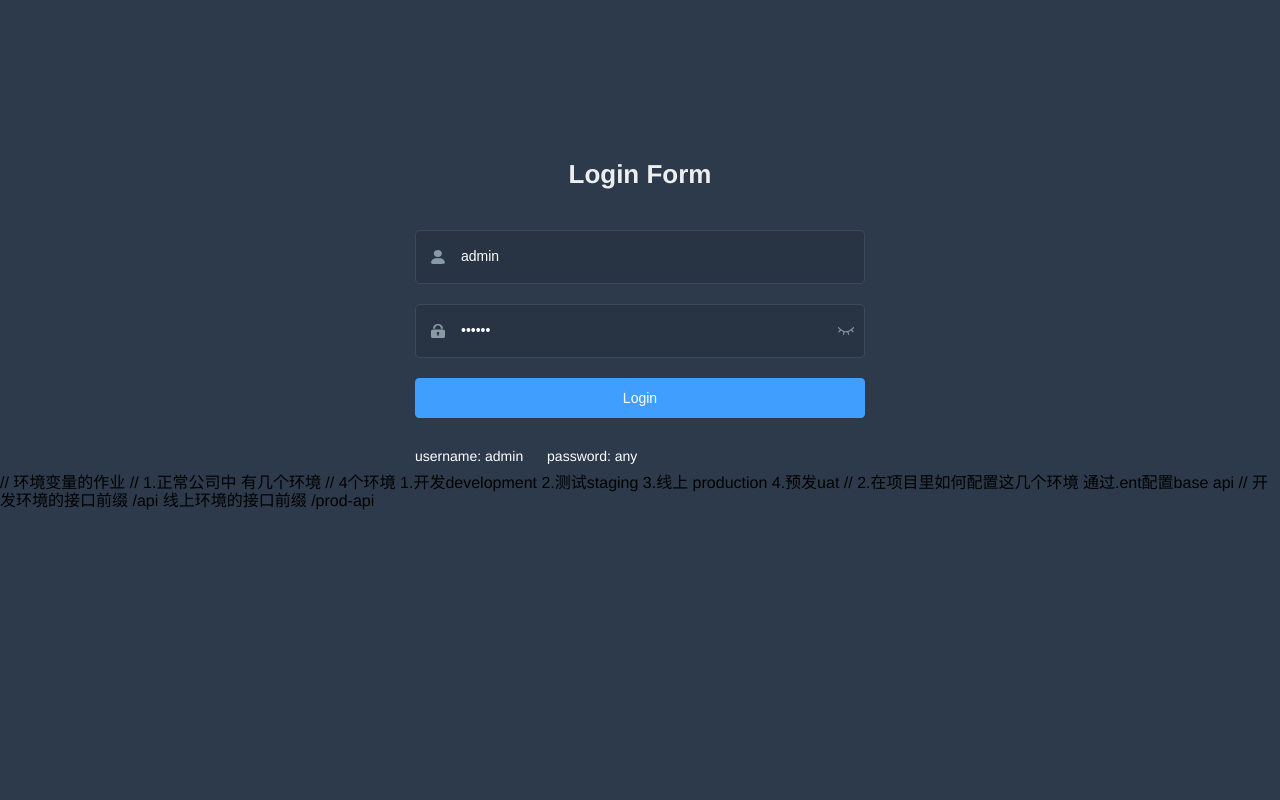
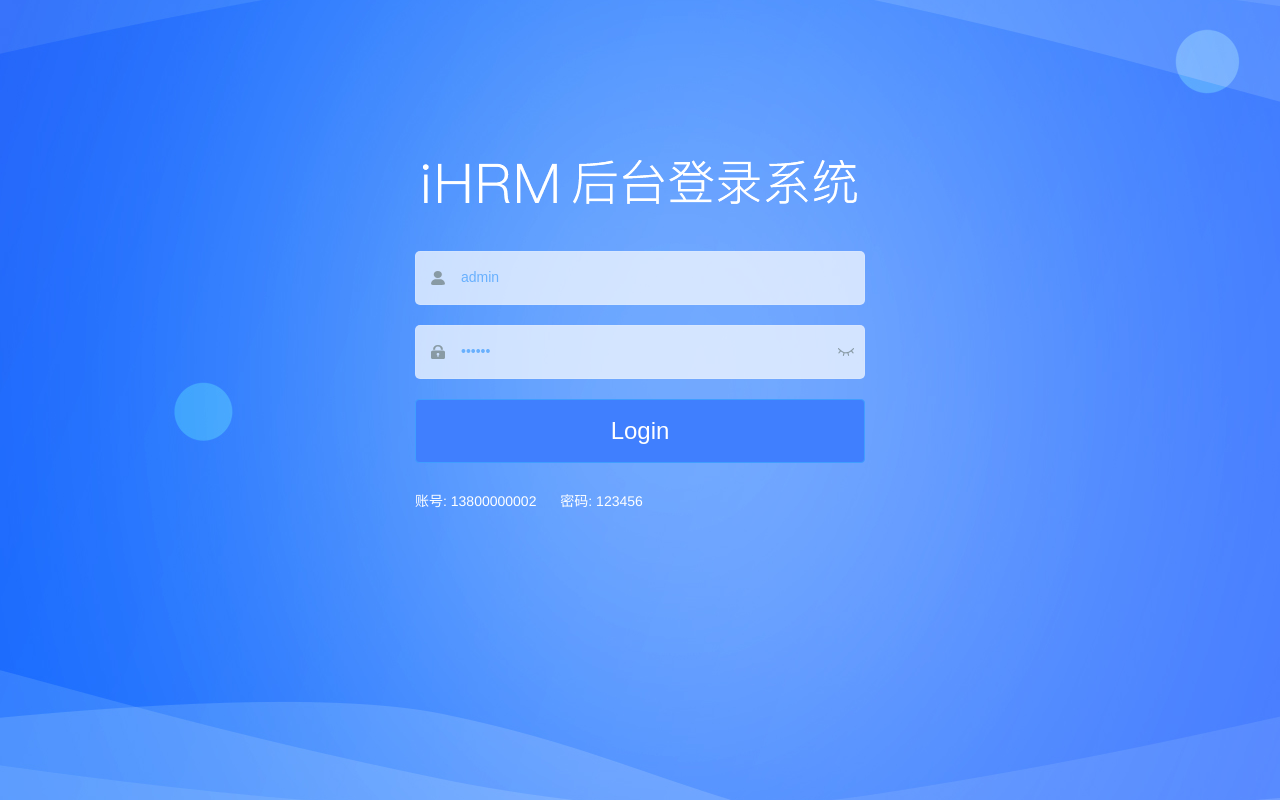
Before and after one commit to xyu123456789/rlzy, a Vue app: page /#/login in a window 1280 px wide. Built offline with nearby package versions, Linux system fonts and the light colour scheme.

Commit message:
css样式完成

```diff
--- a/src/views/login/index.vue
+++ b/src/views/login/index.vue
@@ -1,9 +1,17 @@
 <template>
   <div class="login-container">
-    <el-form ref="loginForm" :model="loginForm" :rules="loginRules" class="login-form" auto-complete="on" label-position="left">
-
+    <el-form
+      ref="loginForm"
+      :model="loginForm"
+      :rules="loginRules"
+      class="login-form"
+      auto-complete="on"
+      label-position="left"
+    >
       <div class="title-container">
-        <h3 class="title">Login Form</h3>
+        <h3 class="title">
+          <img src="@/assets/common/login-logo.png" alt="" />
+        </h3>
       </div>
 
       <el-form-item prop="username">
@@ -37,25 +45,31 @@
           @keyup.enter.native="handleLogin"
         />
         <span class="show-pwd" @click="showPwd">
-          <svg-icon :icon-class="passwordType === 'password' ? 'eye' : 'eye-open'" />
+          <svg-icon
+            :icon-class="passwordType === 'password' ? 'eye' : 'eye-open'"
+          />
         </span>
       </el-form-item>
 
-      <el-button :loading="loading" type="primary" style="width:100%;margin-bottom:30px;" @click.native.prevent="handleLogin">Login</el-button>
+      <el-button
+        class="loginBtn"
+        :loading="loading"
+        type="primary"
+        style="width: 100%; margin-bottom: 30px"
+        @click.native.prevent="handleLogin"
+      >Login</el-button>
 
       <div class="tips">
-        <span style="margin-right:20px;">username: admin</span>
-        <span> password: any</span>
+        <span style="margin-right:20px;">账号: 13800000002</span>
+        <span> 密码: 123456</span>
       </div>
-
     </el-form>
-    // 环境变量的作业
-    // 1.正常公司中 有几个环境
-    // 4个环境  1.开发development 2.测试staging 3.线上 production 4.预发uat
-    // 2.在项目里如何配置这几个环境 通过.ent配置base api
-    // 开发环境的接口前缀 /api  线上环境的接口前缀 /prod-api
+    <!-- 环境变量的作业
+     1.正常公司中 有几个环境
+     4个环境  1.开发development 2.测试staging 3.线上 production 4.预发uat
+     2.在项目里如何配置这几个环境 通过.ent配置base api
+     开发环境的接口前缀 /api  线上环境的接口前缀 /prod-api -->
   </div>
-
 </template>
 
 <script>
@@ -84,8 +98,12 @@
         password: '111111'
       },
       loginRules: {
-        username: [{ required: true, trigger: 'blur', validator: validateUsername }],
-        password: [{ required: true, trigger: 'blur', validator: validatePassword }]
+        username: [
+          { required: true, trigger: 'blur', validator: validateUsername }
+        ],
+        password: [
+          { required: true, trigger: 'blur', validator: validatePassword }
+        ]
       },
       loading: false,
       passwordType: 'password',
@@ -112,15 +130,18 @@
       })
     },
     handleLogin() {
-      this.$refs.loginForm.validate(valid => {
+      this.$refs.loginForm.validate((valid) => {
         if (valid) {
           this.loading = true
-          this.$store.dispatch('user/login', this.loginForm).then(() => {
-            this.$router.push({ path: this.redirect || '/' })
-            this.loading = false
-          }).catch(() => {
-            this.loading = false
-          })
+          this.$store
+            .dispatch('user/login', this.loginForm)
+            .then(() => {
+              this.$router.push({ path: this.redirect || '/' })
+              this.loading = false
+            })
+            .catch(() => {
+              this.loading = false
+            })
         } else {
           console.log('error submit!!')
           return false
@@ -135,8 +156,8 @@
 /* 修复input 背景不协调 和光标变色 */
 /* Detail see https://github.com/PanJiaChen/vue-element-admin/pull/927 */
 
-$bg:#283443;
-$light_gray:#fff;
+$bg: #283443;
+$light_gray: #68b0fe;
 $cursor: #fff;
 
 @supports (-webkit-mask: none) and (not (cater-color: $cursor)) {
@@ -147,6 +168,8 @@
 
 /* reset element-ui css */
 .login-container {
+  background-image: url("~@/assets/common/login.jpg"); // 设置背景图片
+  background-position: center; // 将图片位置设置为充满整个屏幕
   .el-input {
     display: inline-block;
     height: 47px;
@@ -171,17 +194,26 @@
 
   .el-form-item {
     border: 1px solid rgba(255, 255, 255, 0.1);
-    background: rgba(0, 0, 0, 0.1);
+     background: rgba(255, 255, 255, 0.7); // 输入登录表单的背景色
     border-radius: 5px;
     color: #454545;
   }
+  .el-form-item__error {
+    color: #fff
+  }
+  .loginBtn {
+  background: #407ffe;
+  height: 64px;
+  line-height: 32px;
+  font-size: 24px;
+}
 }
 </style>
 
 <style lang="scss" scoped>
-$bg:#2d3a4b;
-$dark_gray:#889aa4;
-$light_gray:#eee;
+$bg: #2d3a4b;
+$dark_gray: #889aa4;
+$light_gray: #68b0fe;
 
 .login-container {
   min-height: 100%;
```
